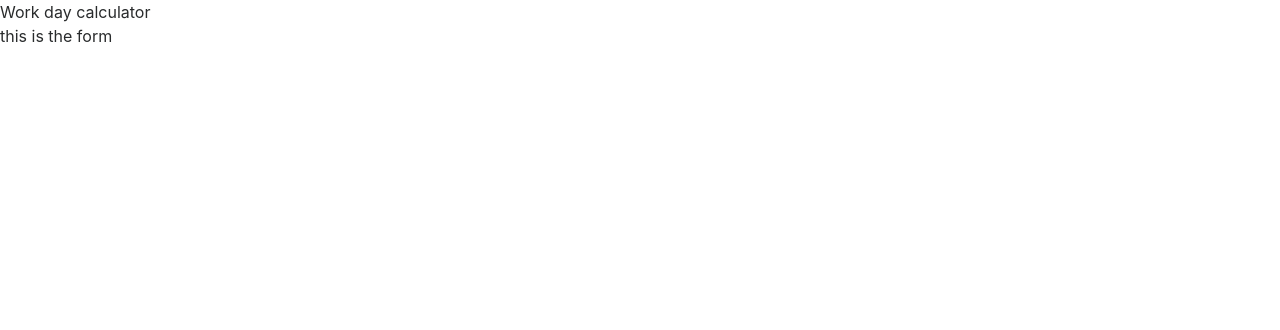
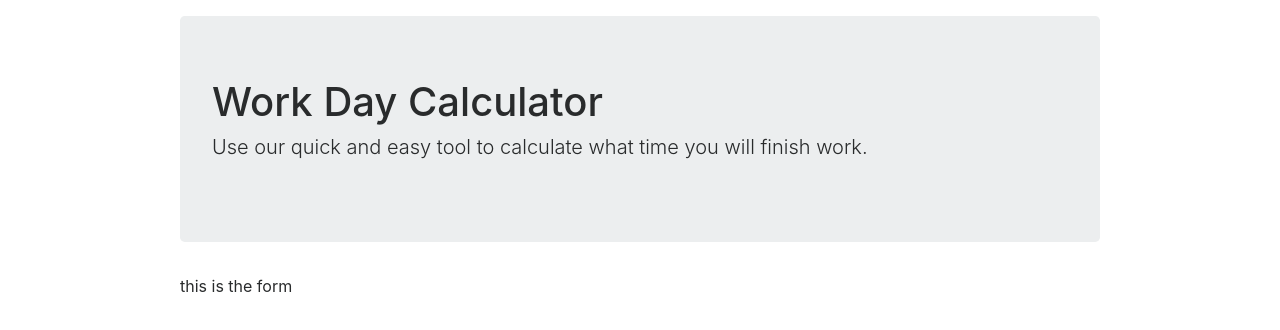
Before and after one commit to ocsross96/work-day-calculator, a React app: page / in a window 1280 px wide. Shown: the top 330 px of the page. Built offline with nearby package versions, Linux system fonts and the light colour scheme.

Commit message:
Added bootstrap classes to App component

```diff
--- a/src/components/App.js
+++ b/src/components/App.js
@@ -8,11 +8,15 @@ export default class App extends Component {
 
   render() {
     return (
-      <div>
-        Work day calculator
-
-        <div>
-          <Form />
+      <div className="container pt-3">
+        <div className="row">
+          <div className="col-sm-10 offset-sm-1">
+            <div className="jumbotron">
+              <h1>Work Day Calculator</h1>
+              <p className="lead">Use our quick and easy tool to calculate what time you will finish work.</p>
+            </div>
+            <Form />
+          </div>
         </div>
       </div>
     );
```
